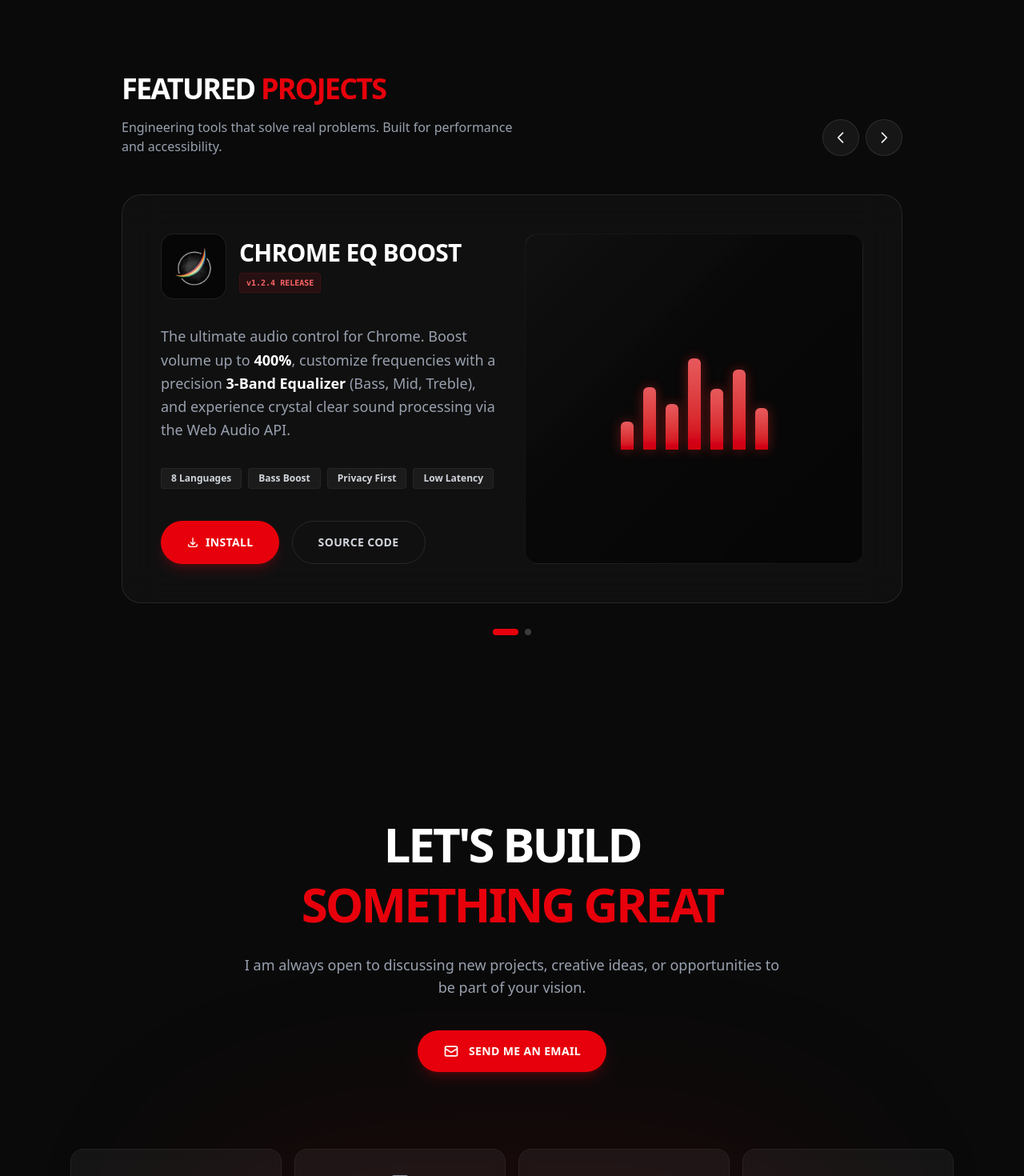
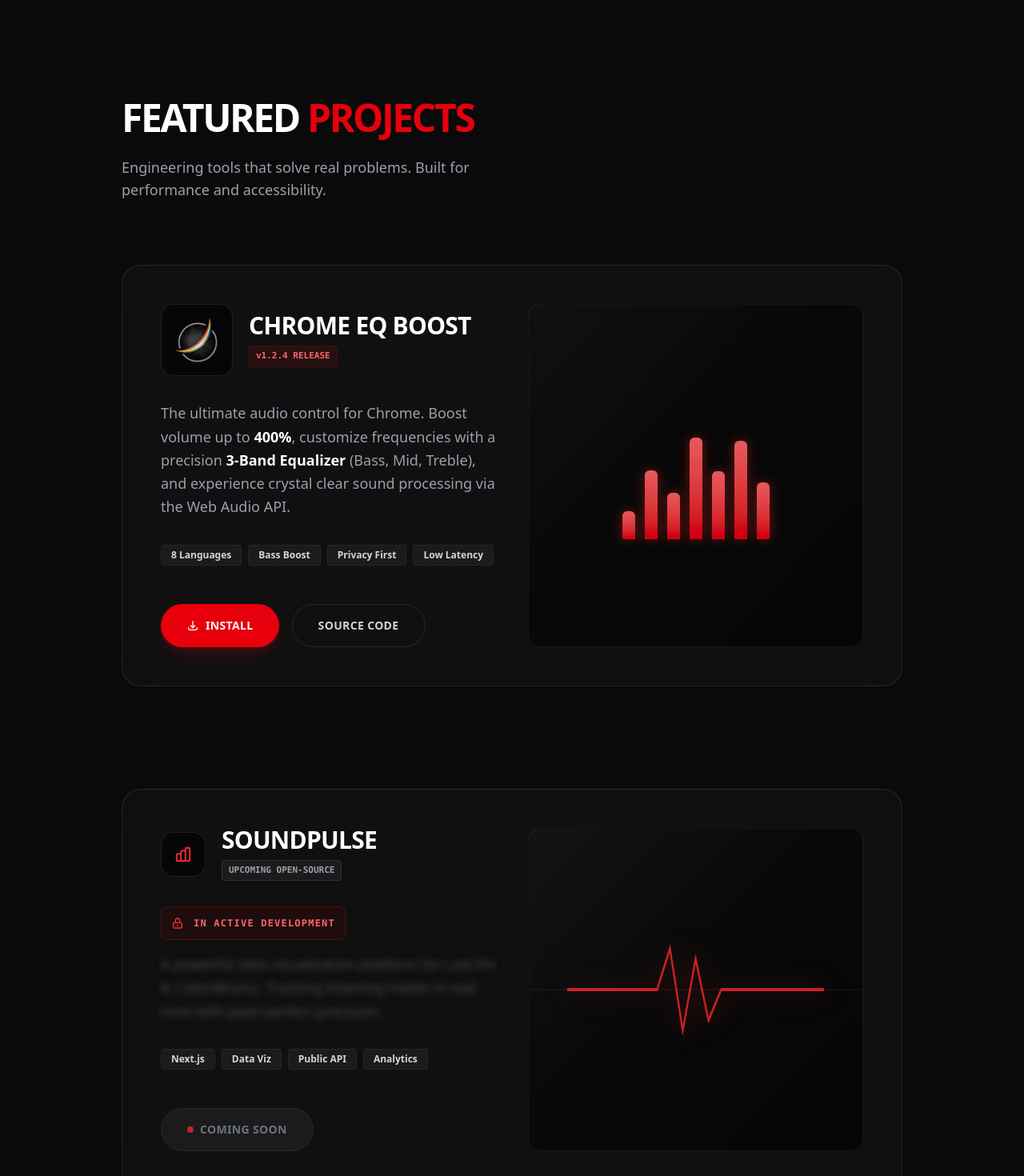
Before and after one commit to JussiTorres/jussi-portfolio, a Next.js app: page / in a window 1280 px wide. Shown: the part 2400-3870 px from the top of the page at 80% size. Built offline with nearby package versions, Linux system fonts and the light colour scheme.

Commit message:
style: Increase project spacing, revert to stack layout, and update SoundPulse visual to sharp digital pulse

```diff
--- a/src/app/components/Projects.jsx
+++ b/src/app/components/Projects.jsx
@@ -1,218 +1,100 @@
 "use client";
-import { useState } from "react";
-import { motion, AnimatePresence } from "framer-motion";
+import { motion } from "framer-motion";
 import Image from "next/image";
 
 export default function Projects() {
-  const [currentIndex, setCurrentIndex] = useState(0);
-
-  const projects = [
-    {
-      id: "eq-boost",
-      title: "Chrome EQ Boost",
-      version: "v1.2.4 RELEASE",
-      badgeColor: "text-red-400 bg-red-900/20 border-red-900/30",
-      icon: "/projects/eq-volume/icon.png",
-      description: (
-        <>
-          The ultimate audio control for Chrome. Boost volume up to <span className="text-white font-bold">400%</span>, customize frequencies with a precision <span className="text-white font-bold">3-Band Equalizer</span> (Bass, Mid, Treble), and experience crystal clear sound processing via the Web Audio API.
-        </>
-      ),
-      tags: ['8 Languages', 'Bass Boost', 'Privacy First', 'Low Latency'],
-      primaryAction: {
-        label: "Install",
-        url: "https://chromewebstore.google.com/detail/faklnjopaahkgaeklkplejmknidfcofh?utm_source=item-share-cb",
-        icon: (
-          <svg className="w-4 h-4" fill="none" stroke="currentColor" viewBox="0 0 24 24"><path strokeLinecap="round" strokeLinejoin="round" strokeWidth="2" d="M4 16v1a3 3 0 003 3h10a3 3 0 003-3v-1m-4-4l-4 4m0 0l-4-4m4 4V4"></path></svg>
-        ),
-        active: true
-      },
-      secondaryAction: {
-        label: "Source Code",
-        url: "https://github.com/JussiTorres/chrome-eq-boost"
-      },
-      visual: "eq"
-    },
-    {
-      id: "soundpulse",
-      title: "SoundPulse",
-      version: "IN DEVELOPMENT",
-      badgeColor: "text-gray-400 bg-white/5 border-white/10",
-      icon: null,
-      isSecret: true,
-      description: "A powerful data visualization platform for Last.fm & ListenBrainz. Tracking listening habits in real-time with pixel-perfect precision.",
-      tags: ['Next.js', 'Data Viz', 'Public API', 'Analytics'],
-      primaryAction: {
-        label: "Coming Soon",
-        url: "#",
-        icon: <span className="w-2 h-2 bg-red-500 rounded-full animate-pulse"></span>,
-        active: false
-      },
-      secondaryAction: null,
-      visual: "sine"
-    }
-  ];
-
-  const nextProject = () => {
-    setCurrentIndex((prev) => (prev + 1) % projects.length);
-  };
-
-  const prevProject = () => {
-    setCurrentIndex((prev) => (prev - 1 + projects.length) % projects.length);
-  };
-
-  const currentProject = projects[currentIndex];
-
   return (
-    <section id="projects" className="py-24 relative overflow-hidden bg-neutral-950">
+    <section id="projects" className="py-32 relative overflow-hidden bg-neutral-950">
 
       {/* Background Glow Effect - Red Theme */}
       <div className="absolute top-1/2 left-1/2 -translate-x-1/2 -translate-y-1/2 w-[500px] h-[500px] bg-red-600/10 rounded-full blur-[120px] -z-10" />
 
-      <div className="max-w-5xl mx-auto px-6">
+      {/* Container with HUGE vertical spacing */}
+      <div className="max-w-5xl mx-auto px-6 space-y-32">
 
-        {/* Header Section */}
         <motion.div
           initial={{ opacity: 0, y: 20 }}
           whileInView={{ opacity: 1, y: 0 }}
           viewport={{ once: true }}
-          className="mb-12 flex flex-col md:flex-row justify-between items-end gap-6"
+          className="mb-20"
         >
-          <div>
-            <h2 className="text-3xl md:text-4xl font-black uppercase tracking-tighter mb-4 text-white inline-block">
+          {/* Title Matching Page.js Aesthetic */}
+          <h2 className="text-3xl md:text-5xl font-black uppercase tracking-tighter mb-6 text-white inline-block">
             FEATURED <span className="text-red-600">PROJECTS</span>
           </h2>
-            <p className="text-gray-400 max-w-lg font-medium">
+          <p className="text-gray-400 max-w-lg font-medium text-lg">
             Engineering tools that solve real problems. Built for performance and accessibility.
           </p>
-          </div>
-
-          {/* Slider Controls */}
-          <div className="flex gap-2">
-            <button
-              onClick={prevProject}
-              className="p-3 rounded-full border border-white/10 bg-white/5 hover:bg-red-600 hover:border-red-600 transition-colors text-white group"
-            >
-              <svg className="w-5 h-5 group-hover:-translate-x-0.5 transition-transform" fill="none" stroke="currentColor" viewBox="0 0 24 24"><path strokeLinecap="round" strokeLinejoin="round" strokeWidth="2" d="M15 19l-7-7 7-7"></path></svg>
-            </button>
-            <button
-              onClick={nextProject}
-              className="p-3 rounded-full border border-white/10 bg-white/5 hover:bg-red-600 hover:border-red-600 transition-colors text-white group"
-            >
-              <svg className="w-5 h-5 group-hover:translate-x-0.5 transition-transform" fill="none" stroke="currentColor" viewBox="0 0 24 24"><path strokeLinecap="round" strokeLinejoin="round" strokeWidth="2" d="M9 5l7 7-7 7"></path></svg>
-            </button>
-          </div>
         </motion.div>
 
-        {/* Carousel Container */}
-        <div className="relative min-h-[500px]">
-          <AnimatePresence mode="wait">
+        {/* --- PROJECT 1: CHROME EQ BOOST --- */}
         <motion.div
-              key={currentProject.id}
-              initial={{ opacity: 0, x: 20 }}
-              animate={{ opacity: 1, x: 0 }}
-              exit={{ opacity: 0, x: -20 }}
-              transition={{ duration: 0.4, ease: "easeInOut" }}
-              className="group relative bg-neutral-900/50 border border-white/10 rounded-3xl overflow-hidden backdrop-blur-xl"
+          initial={{ opacity: 0, y: 40 }}
+          whileInView={{ opacity: 1, y: 0 }}
+          viewport={{ once: true, margin: "-100px" }}
+          transition={{ duration: 0.5 }}
+          className="group relative bg-neutral-900/50 border border-white/10 rounded-3xl overflow-hidden backdrop-blur-xl hover:border-red-600/30 transition-colors"
         >
-              <div className="grid md:grid-cols-2 gap-8 p-6 md:p-12 items-center min-h-[500px]">
+          <div className="grid md:grid-cols-2 gap-10 p-8 md:p-12 items-center">
 
             {/* Left: Content */}
             <div className="space-y-8">
-                  <div className="flex items-center gap-4">
-                    <div className="p-4 bg-black/60 rounded-2xl border border-white/10 shrink-0 flex items-center justify-center">
-                      {currentProject.id === 'eq-boost' ? (
+              <div className="flex items-center gap-5">
+                <div className="p-4 bg-black/60 rounded-2xl border border-white/10 shrink-0">
                   <Image
-                          src={currentProject.icon}
-                          alt="Icon"
-                          width={48}
-                          height={48}
-                          className="w-12 h-12"
+                    src="/projects/eq-volume/icon.png"
+                    alt="EQ Logo"
+                    width={56}
+                    height={56}
+                    className="w-14 h-14"
                   />
-                      ) : (
-                        <svg className="w-12 h-12 text-red-500" fill="none" stroke="currentColor" viewBox="0 0 24 24">
-                          <path strokeLinecap="round" strokeLinejoin="round" strokeWidth="1.5" d="M9 19v-6a2 2 0 00-2-2H5a2 2 0 00-2 2v6a2 2 0 002 2h2a2 2 0 002-2zm0 0V9a2 2 0 012-2h2a2 2 0 012 2v10m-6 0a2 2 0 002 2h2a2 2 0 002-2m0 0V5a2 2 0 012-2h2a2 2 0 012 2v14a2 2 0 01-2 2h-2a2 2 0 01-2-2z" />
-                        </svg>
-                      )}
                 </div>
                 <div className="min-w-0">
-                      <h3 className="text-3xl font-black text-white uppercase tracking-tight leading-none mb-2">{currentProject.title}</h3>
-                      <span className={`text-[10px] font-mono font-bold px-2 py-1 rounded border inline-block ${currentProject.badgeColor}`}>
-                        {currentProject.version}
+                  <h3 className="text-3xl font-black text-white uppercase tracking-tight leading-none mb-2">Chrome EQ Boost</h3>
+                  <span className="text-[11px] font-mono font-bold text-red-400 px-2 py-1 bg-red-900/20 rounded border border-red-900/30 inline-block">
+                    v1.2.4 RELEASE
                   </span>
                 </div>
               </div>
 
-                  {/* Description Area */}
-                  <div className="relative">
-                    {currentProject.isSecret ? (
-                      <div className="space-y-4">
-                        {/* FIX: LOCK ICON + BADGE STYLE */}
-                        <div className="bg-red-950/30 border border-red-500/20 p-3 rounded-lg flex items-center gap-3 w-fit">
-                           <svg className="w-4 h-4 text-red-500" fill="none" stroke="currentColor" viewBox="0 0 24 24"><path strokeLinecap="round" strokeLinejoin="round" strokeWidth="2" d="M12 15v2m-6 4h12a2 2 0 002-2v-6a2 2 0 00-2-2H6a2 2 0 00-2 2v6a2 2 0 002 2zm10-10V7a4 4 0 00-8 0v4h8z"></path></svg>
-                           <span className="font-mono text-xs text-red-400 font-bold tracking-widest uppercase select-none">
-                             IN ACTIVE DEVELOPMENT
-                           </span>
-                        </div>
-
-                        {/* THE BLUR EFFECT */}
-                        <p className="text-gray-500 text-lg blur-[5px] select-none opacity-50 leading-relaxed">
-                           {currentProject.description}
+              <p className="text-gray-400 leading-relaxed font-medium text-lg">
+                The ultimate audio control for Chrome. Boost volume up to <span className="text-white font-bold">400%</span>, customize frequencies with a precision <span className="text-white font-bold">3-Band Equalizer</span> (Bass, Mid, Treble), and experience crystal clear sound processing via the Web Audio API.
               </p>
-                      </div>
-                    ) : (
-                      <p className="text-gray-400 leading-relaxed font-medium text-lg">
-                        {currentProject.description}
-                      </p>
-                    )}
-                  </div>
 
               <div className="flex flex-wrap gap-2">
-                    {currentProject.tags.map((tag) => (
+                {['8 Languages', 'Bass Boost', 'Privacy First', 'Low Latency'].map((tag) => (
                   <span key={tag} className="text-xs font-bold text-gray-300 bg-white/5 px-3 py-1 rounded border border-white/5">
                     {tag}
                   </span>
                 ))}
               </div>
 
-                  <div className="flex gap-4 pt-2">
-                    {currentProject.primaryAction.active ? (
+              <div className="flex gap-4 pt-4">
                 <a
-                       href={currentProject.primaryAction.url}
+                  href="https://chromewebstore.google.com/detail/faklnjopaahkgaeklkplejmknidfcofh?utm_source=item-share-cb"
                   target="_blank"
                   rel="noopener noreferrer"
-                       className="bg-red-600 hover:bg-red-500 text-white px-8 py-4 rounded-full font-bold transition-all shadow-lg shadow-red-600/20 flex items-center gap-2 text-sm uppercase tracking-wide cursor-pointer hover:scale-105 active:scale-95"
+                  className="bg-red-600 hover:bg-red-500 text-white px-8 py-4 rounded-full font-bold transition-all shadow-lg shadow-red-600/20 flex items-center gap-2 text-sm uppercase tracking-wide cursor-pointer hover:scale-105 active:scale-95 text-center justify-center"
                 >
-                       {currentProject.primaryAction.icon}
-                       {currentProject.primaryAction.label}
+                  <svg className="w-4 h-4" fill="none" stroke="currentColor" viewBox="0 0 24 24"><path strokeLinecap="round" strokeLinejoin="round" strokeWidth="2" d="M4 16v1a3 3 0 003 3h10a3 3 0 003-3v-1m-4-4l-4 4m0 0l-4-4m4 4V4"></path></svg>
+                  Install
                 </a>
-                    ) : (
-                      <div className="px-8 py-4 rounded-full font-bold text-gray-500 border border-white/5 bg-white/5 text-sm uppercase tracking-wide cursor-not-allowed flex items-center gap-2">
-                         {currentProject.primaryAction.icon}
-                         {currentProject.primaryAction.label}
-                      </div>
-                    )}
 
-                    {currentProject.secondaryAction && (
                 <a
-                        href={currentProject.secondaryAction.url}
+                  href="https://github.com/JussiTorres/chrome-eq-boost"
                   target="_blank"
                   rel="noopener noreferrer"
                   className="px-8 py-4 rounded-full font-bold text-gray-300 hover:text-white border border-white/10 hover:bg-white/5 transition-all text-sm uppercase tracking-wide flex items-center justify-center hover:scale-105 active:scale-95 text-center"
                 >
-                        {currentProject.secondaryAction.label}
+                  Source Code
                 </a>
-                    )}
               </div>
             </div>
 
-                {/* Right: Visual Showcase */}
-                <div className="relative h-full min-h-[300px] md:min-h-full bg-gradient-to-br from-neutral-800/30 to-black/50 rounded-2xl border border-white/5 flex items-center justify-center overflow-hidden">
+            {/* Right: Visual Showcase (EQ Bars) */}
+            <div className="relative h-full min-h-[320px] bg-gradient-to-br from-neutral-800/30 to-black/50 rounded-2xl border border-white/5 flex items-center justify-center overflow-hidden group-hover:shadow-2xl transition-all">
               <div className="absolute inset-0 bg-[linear-gradient(to_right,#80808012_1px,transparent_1px),linear-gradient(to_bottom,#80808012_1px,transparent_1px)] bg-[size:20px_20px] opacity-20"></div>
-
-                  {/* VISUAL LOGIC */}
-                  {currentProject.visual === 'eq' && (
-                    <div className="flex gap-3 items-end h-32 z-10">
+              <div className="flex gap-3 items-end h-40 z-10">
                 {[40, 70, 50, 90, 60, 80, 45].map((h, i) => (
                   <motion.div
                     key={i}
@@ -223,71 +105,97 @@
                   />
                 ))}
               </div>
-                  )}
-
-                  {/* SINE WAVE ANIMATION - IMPROVED (DOUBLE WAVE) */}
-                  {currentProject.visual === 'sine' && (
-                    <div className="relative w-full h-full flex items-center justify-center overflow-hidden">
-                       <svg className="w-[200%] h-full absolute" viewBox="0 0 1200 100" preserveAspectRatio="none">
-
-                          {/* Ghost Wave (Background, fainter) */}
-                          <motion.path
-                            d="M0,50 Q75,100 150,50 T300,50 T450,50 T600,50 T750,50 T900,50 T1050,50 T1200,50"
-                            fill="none"
-                            stroke="#EF4444"
-                            strokeWidth="1"
-                            strokeOpacity="0.3"
-                            strokeLinecap="round"
-                            initial={{ x: 0 }}
-                            animate={{ x: -300 }}
-                            transition={{
-                              duration: 4,
-                              ease: "linear",
-                              repeat: Infinity,
-                              delay: 0.2 // Slight delay for phase shift effect
-                            }}
-                          />
-
-                          {/* Main Wave (Foreground, sharper) */}
-                          <motion.path
-                            d="M0,50 Q75,100 150,50 T300,50 T450,50 T600,50 T750,50 T900,50 T1050,50 T1200,50"
-                            fill="none"
-                            stroke="#DC2626"
-                            strokeWidth="3"
-                            strokeLinecap="round"
-                            initial={{ x: 0 }}
-                            animate={{ x: -300 }}
-                            transition={{
-                              duration: 4,
-                              ease: "linear",
-                              repeat: Infinity
-                            }}
-                            style={{ filter: "drop-shadow(0 0 8px rgba(220, 38, 38, 0.6))" }}
-                          />
-                       </svg>
-                    </div>
-                  )}
-
-                  <div className="absolute inset-0 bg-black/20 transition-colors" />
+              <div className="absolute inset-0 bg-black/20 group-hover:bg-transparent transition-colors" />
             </div>
 
           </div>
         </motion.div>
-          </AnimatePresence>
+
+        {/* --- PROJECT 2: SOUNDPULSE (UPCOMING) --- */}
+        <motion.div
+          initial={{ opacity: 0, y: 40 }}
+          whileInView={{ opacity: 1, y: 0 }}
+          viewport={{ once: true, margin: "-100px" }}
+          transition={{ duration: 0.5, delay: 0.2 }}
+          className="group relative bg-neutral-900/50 border border-white/10 rounded-3xl overflow-hidden backdrop-blur-xl hover:border-red-600/30 transition-colors"
+        >
+          <div className="grid md:grid-cols-2 gap-10 p-8 md:p-12 items-center">
+
+            {/* Left: Content */}
+            <div className="space-y-8">
+              <div className="flex items-center gap-5">
+                <div className="p-4 bg-black/60 rounded-2xl border border-white/10 shrink-0 flex items-center justify-center w-14 h-14">
+                  {/* Static Pulse Icon */}
+                  <svg className="w-8 h-8 text-red-500" fill="none" stroke="currentColor" viewBox="0 0 24 24">
+                    <path strokeLinecap="round" strokeLinejoin="round" strokeWidth="2" d="M9 19v-6a2 2 0 00-2-2H5a2 2 0 00-2 2v6a2 2 0 002 2h2a2 2 0 002-2zm0 0V9a2 2 0 012-2h2a2 2 0 012 2v10m-6 0a2 2 0 002 2h2a2 2 0 002-2m0 0V5a2 2 0 012-2h2a2 2 0 012 2v14a2 2 0 01-2 2h-2a2 2 0 01-2-2z" />
+                  </svg>
+                </div>
+                <div className="min-w-0">
+                  <h3 className="text-3xl font-black text-white uppercase tracking-tight leading-none mb-2">SoundPulse</h3>
+                  <span className="text-[11px] font-mono font-bold text-gray-400 px-2 py-1 bg-white/5 rounded border border-white/10 inline-block">
+                    UPCOMING OPEN-SOURCE
+                  </span>
+                </div>
               </div>
 
-        {/* Dots Navigation */}
-        <div className="flex justify-center gap-2 mt-8">
-          {projects.map((_, idx) => (
-            <button
-              key={idx}
-              onClick={() => setCurrentIndex(idx)}
-              className={`w-2 h-2 rounded-full transition-all duration-300 ${
-                idx === currentIndex ? "w-8 bg-red-600" : "bg-white/20 hover:bg-white/40"
-              }`}
-            />
+              <div className="relative space-y-4">
+                {/* STATUS BADGE */}
+                <div className="bg-red-950/30 border border-red-500/20 p-3 rounded-lg flex items-center gap-3 w-fit">
+                    <svg className="w-4 h-4 text-red-500" fill="none" stroke="currentColor" viewBox="0 0 24 24"><path strokeLinecap="round" strokeLinejoin="round" strokeWidth="2" d="M12 15v2m-6 4h12a2 2 0 002-2v-6a2 2 0 00-2-2H6a2 2 0 00-2 2v6a2 2 0 002 2zm10-10V7a4 4 0 00-8 0v4h8z"></path></svg>
+                    <span className="font-mono text-xs text-red-400 font-bold tracking-widest uppercase select-none">
+                      IN ACTIVE DEVELOPMENT
+                    </span>
+                </div>
+
+                <p className="text-gray-500 text-lg blur-[4px] select-none opacity-60 leading-relaxed">
+                  A powerful data visualization platform for Last.fm & ListenBrainz. Tracking listening habits in real-time with pixel-perfect precision.
+                </p>
+              </div>
+
+              <div className="flex flex-wrap gap-2">
+                {['Next.js', 'Data Viz', 'Public API', 'Analytics'].map((tag) => (
+                  <span key={tag} className="text-xs font-bold text-gray-300 bg-white/5 px-3 py-1 rounded border border-white/5">
+                    {tag}
+                  </span>
                 ))}
               </div>
+
+              <div className="flex gap-4 pt-4">
+                <div className="px-8 py-4 rounded-full font-bold text-gray-500 border border-white/5 bg-white/5 text-sm uppercase tracking-wide cursor-not-allowed flex items-center gap-2">
+                   <span className="w-2 h-2 bg-red-500 rounded-full animate-pulse"></span>
+                   Coming Soon
+                </div>
+
+                {/* No GitHub button for secret projects */}
+              </div>
+            </div>
+
+            {/* Right: Visual Showcase (SHARP DIGITAL PULSE) */}
+            <div className="relative h-full min-h-[320px] bg-gradient-to-br from-neutral-800/30 to-black/50 rounded-2xl border border-white/5 flex items-center justify-center overflow-hidden">
+              <div className="absolute inset-0 bg-[linear-gradient(to_right,#80808012_1px,transparent_1px),linear-gradient(to_bottom,#80808012_1px,transparent_1px)] bg-[size:20px_20px] opacity-20"></div>
+
+              {/* STATIC SHARP PULSE VISUAL */}
+              <div className="relative w-full px-12">
+                 <svg className="w-full h-32 drop-shadow-[0_0_15px_rgba(220,38,38,0.5)]" viewBox="0 0 400 100" preserveAspectRatio="none">
+                    {/* The Line */}
+                    <path
+                      d="M0,50 L140,50 L160,10 L180,90 L200,20 L220,80 L240,50 L400,50"
+                      fill="none"
+                      stroke="#DC2626"
+                      strokeWidth="3"
+                      strokeLinecap="square"
+                      strokeLinejoin="miter"
+                    />
+                 </svg>
+                 {/* Faint Grid Line behind */}
+                 <div className="absolute top-1/2 left-0 w-full h-[1px] bg-red-500/20 -translate-y-1/2"></div>
+              </div>
+
+              <div className="absolute inset-0 bg-black/10 transition-colors" />
+            </div>
+
+          </div>
+        </motion.div>
 
       </div>
     </section>
```
Lines whose indentation alone changed are shown as unchanged.
